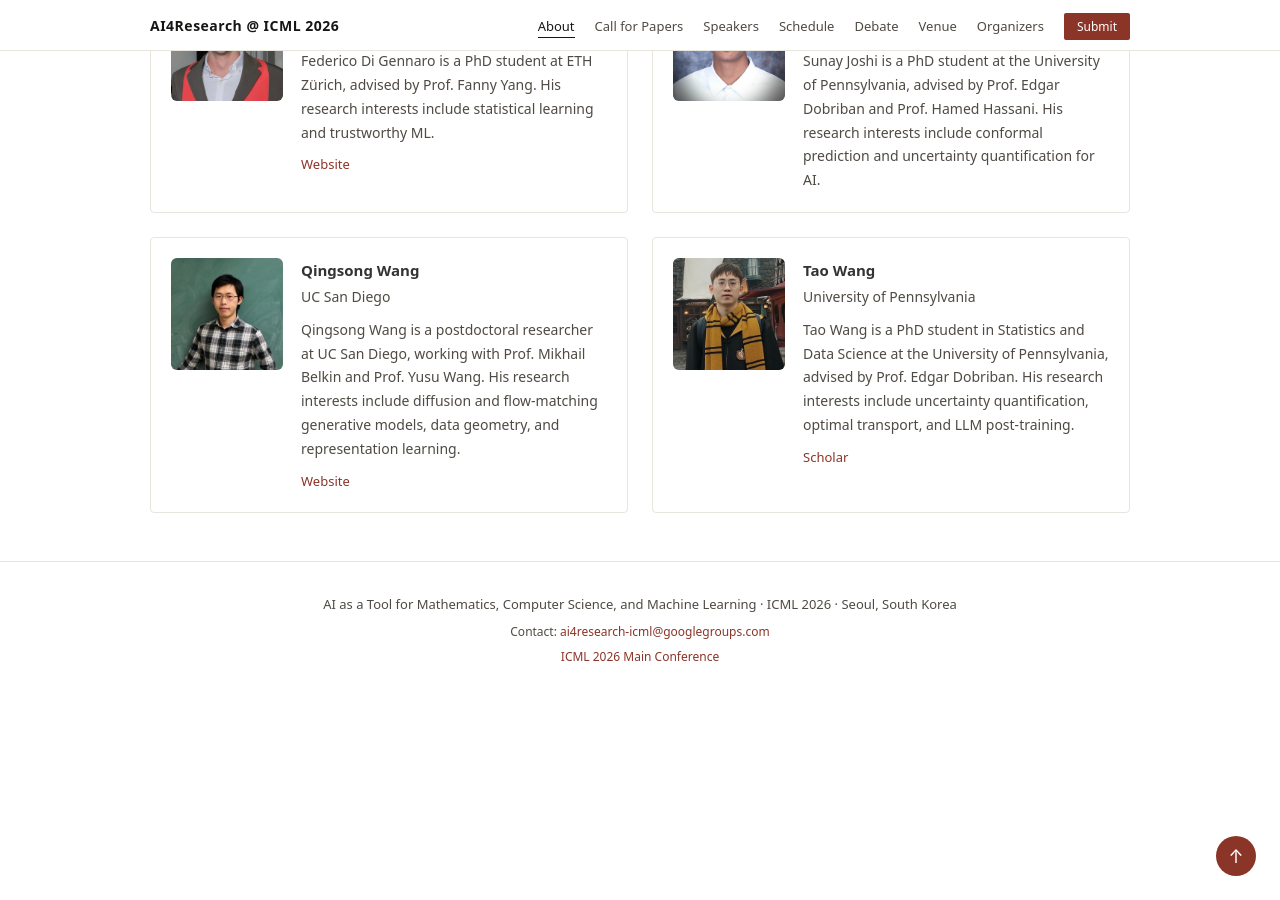
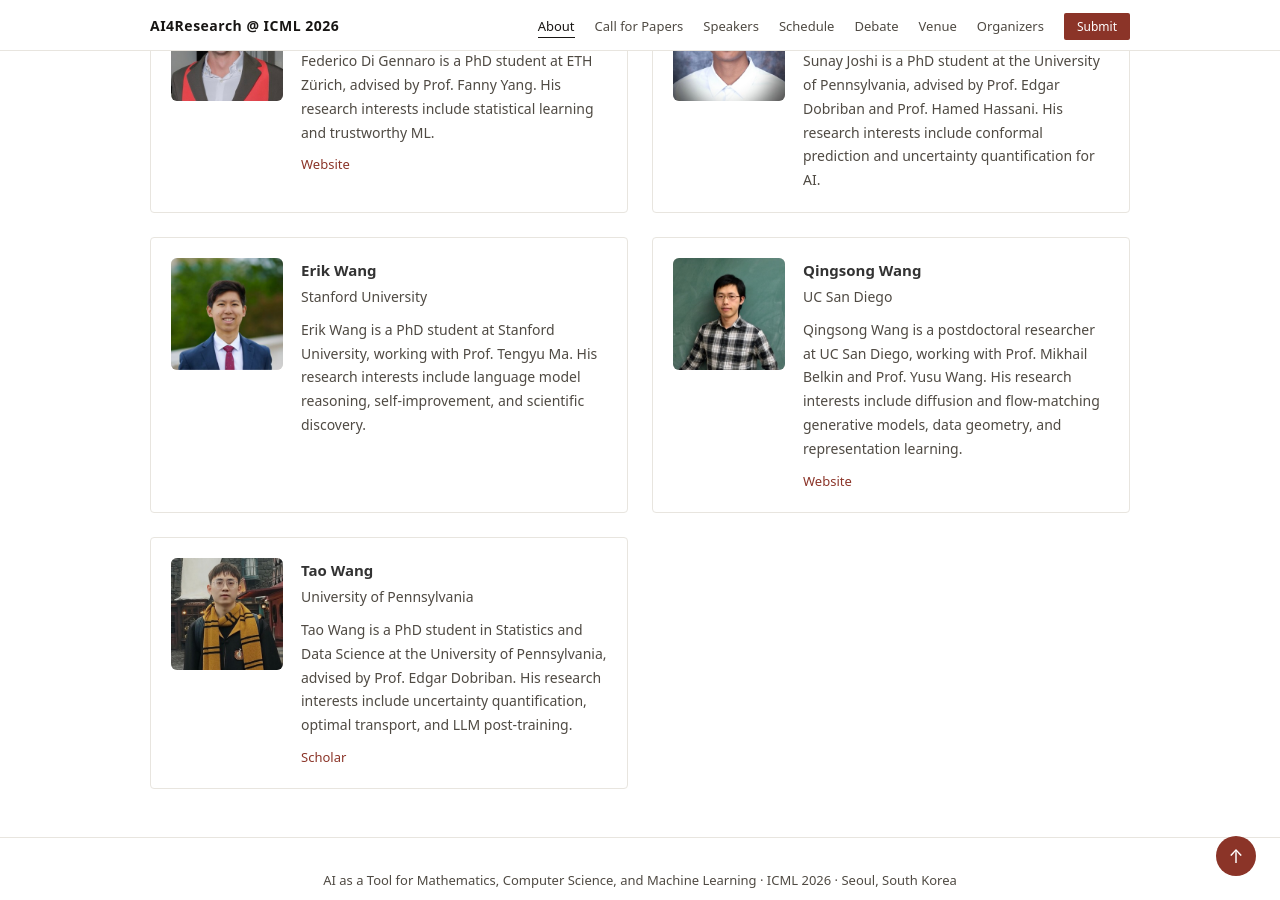
Before and after one commit to ai4research-icml-workshop/ai4research-icml-workshop.github.io, a Jekyll site: the page built from index.html, in a window 1280 px wide and 900 px high, scrolled down 8624 px. Built offline with Jekyll 4.4.1, drawn with Linux system fonts in a browser that asks for light colours.

Commit message:
Add Erik Wang volunteer profile

```diff
--- a/_data/volunteers.yml
+++ b/_data/volunteers.yml
@@ -4,6 +4,14 @@
   photo: /assets/img/volunteers/federico-di-gennaro.jpg
   bio: "Federico Di Gennaro is a PhD student at ETH Zürich, advised by Prof. Fanny Yang. His research interests include statistical learning and trustworthy ML."
   website: "https://federicodigennaro.github.io/"
+  scholar: ""
+
+- name: Erik Wang
+  sort_name: "Wang, Erik"
+  affiliation: "Stanford University"
+  photo: /assets/img/volunteers/erik-wang.jpg
+  bio: "Erik Wang is a PhD student at Stanford University, working with Prof. Tengyu Ma. His research interests include language model reasoning, self-improvement, and scientific discovery."
+  website: ""
   scholar: ""
 
 - name: Qingsong Wang
```
Also changed, not shown: assets/img/volunteers/erik-wang.jpg (added).
